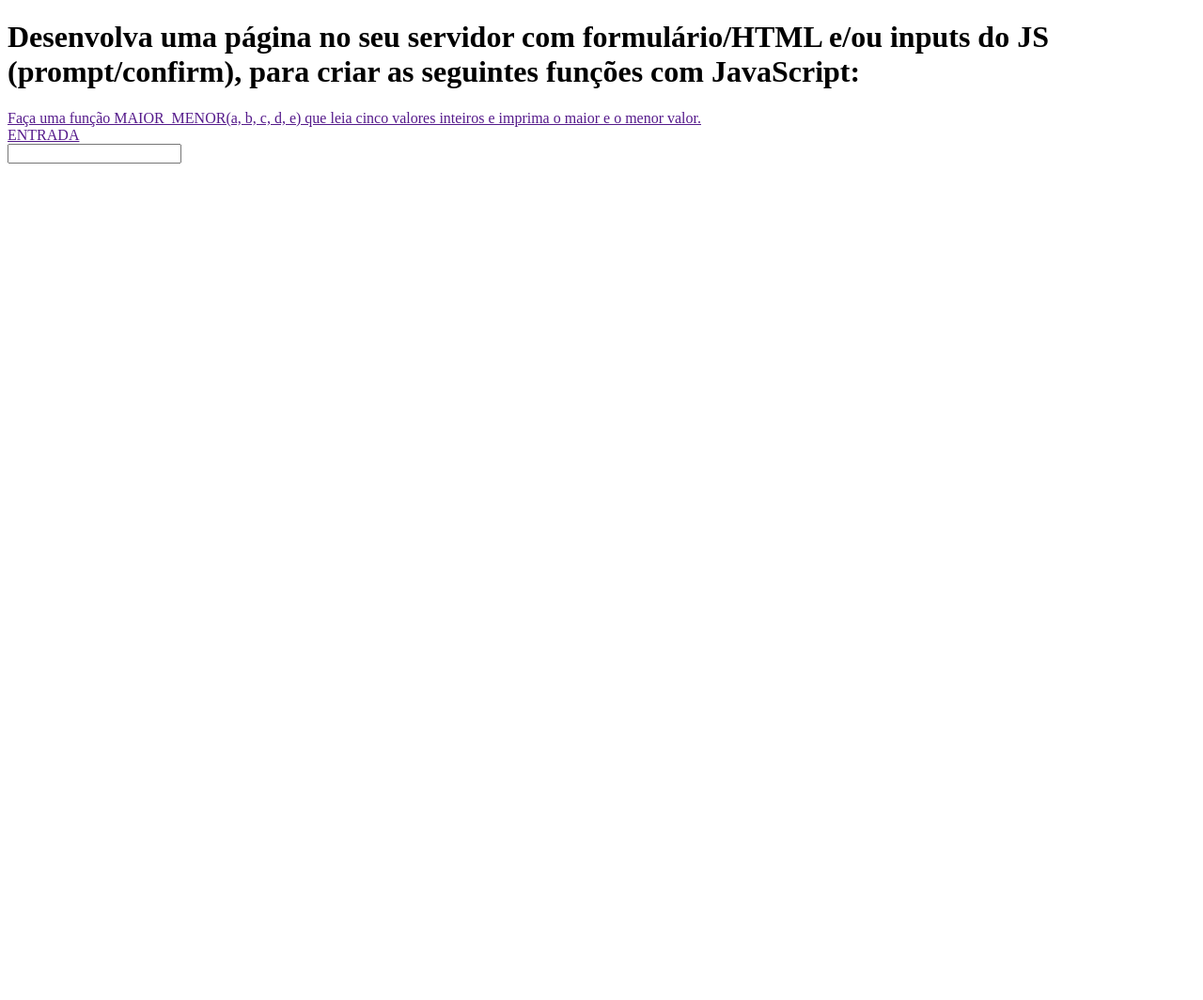
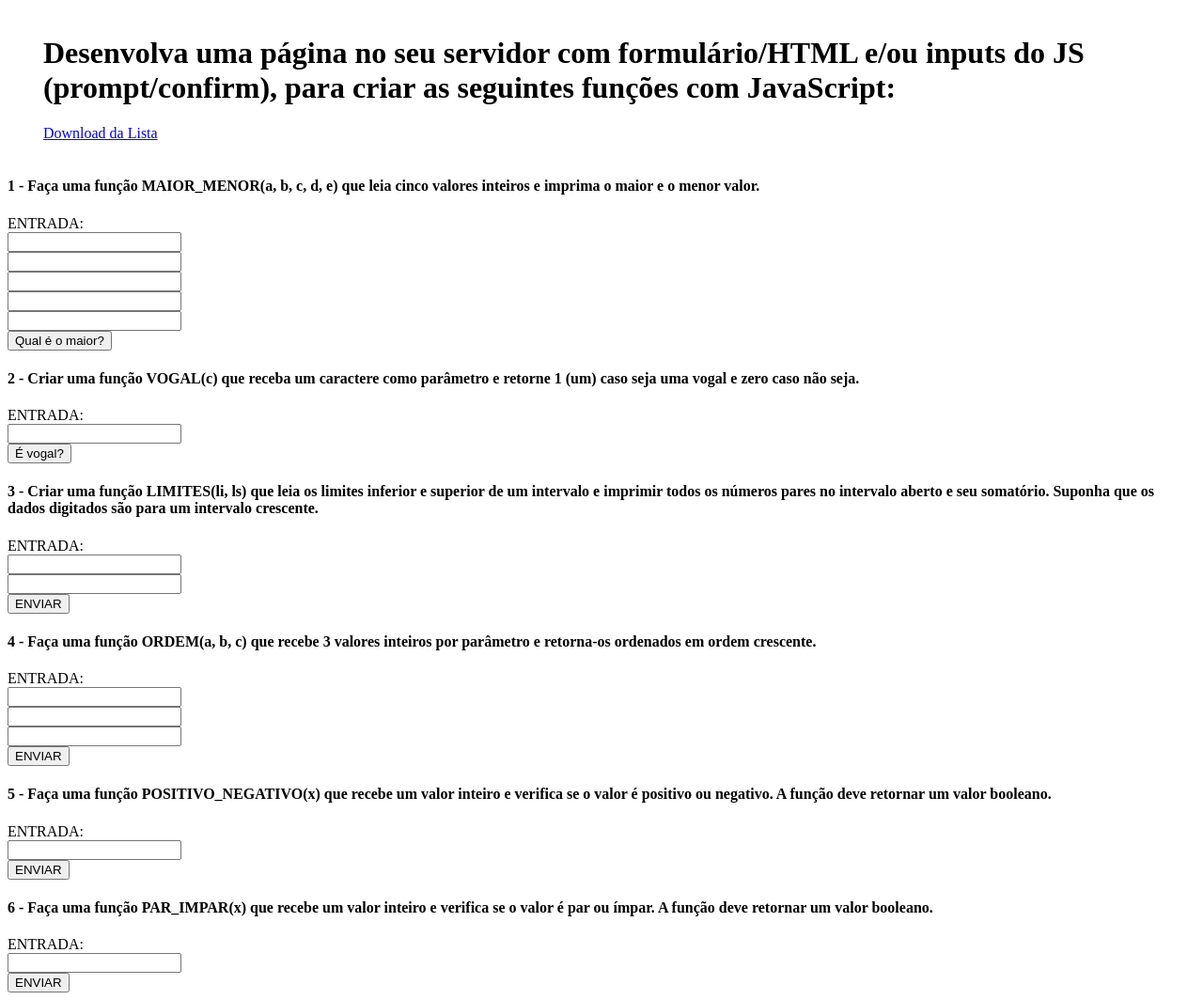
Before and after one commit to How44/si-webi-ativs, a plain HTML site: page ativ-3/index.html in a window 1280 px wide. Shown: the whole page at 94% size. Before the commit the page ends 800 px from the top, so only its background shows below. Drawn offline with Linux system fonts and the light colour scheme.

Commit message:
Add files via upload

```diff
--- a/ativ-3/index.html
+++ b/ativ-3/index.html
@@ -3,31 +3,123 @@
 <html>
     <head>
         <title>ATIVIDADE - WEB I</title>
+        <script src="script.js"></script>
     </head>
     <body>
-        <header>
+        <header style="margin: 3%;">
             <h1>
                 Desenvolva uma página no seu servidor com formulário/HTML e/ou inputs
                 do JS (prompt/confirm), para criar as seguintes funções com JavaScript:
             </h1>
-            <a href=""
+            <a href="https://github.com/gabrielsoaresdev/si-webi-ativs/raw/main/ativ-3/LISTA_EXERCICIOS_JS.pdf">Download da Lista</a>
         </header>
 
-        <div>
-            Faça uma função MAIOR_MENOR(a, b, c, d, e) que leia cinco valores
-            inteiros e imprima o maior e o menor valor.
+        <div id="q1">
+            <h4>
+                1 - Faça uma função MAIOR_MENOR(a, b, c, d, e) que leia cinco valores
+                inteiros e imprima o maior e o menor valor.
+            </h4>
             <div>
                 <div>
-                    ENTRADA
+                    ENTRADA:
                     <form>
-                        <input id="">
-
+                        <input id="int1" type="number"><br>
+                        <input id="int2" type="number"><br>
+                        <input id="int3" type="number"><br>
+                        <input id="int4" type="number"><br>
+                        <input id="int5" type="number"><br>
+                        <input type="button" onclick="execQuestao1()" value="Qual é o maior?">
                     </form>
                 </div>
             </div>
         </div>
 
+        <div id="q2">
+            <h4>
+                2 - Criar uma função VOGAL(c) que receba um caractere como parâmetro e retorne 1
+                (um) caso seja uma vogal e zero caso não seja.
+            </h4>
+            <div>
+                <div>
+                    ENTRADA:
+                    <form>
+                        <input id="char1"><br>
+                        <input type="button" onclick="execQuestao2()" value="É vogal?">
+                    </form>
+                </div>
+            </div>
+        </div>
 
+        <div id="q3">
+            <h4>
+                3 - Criar uma função LIMITES(li, ls) que leia os limites inferior e superior de um intervalo
+                e imprimir todos os números pares no intervalo aberto e seu somatório. Suponha
+                que os dados digitados são para um intervalo crescente.
 
+            </h4>
+            <div>
+                <div>
+                    ENTRADA:
+                    <form>
+                        <input id="limite1" type="number"><br>
+                        <input id="limite2" type="number"><br>
+                        <input type="button" onclick="execQuestao3()" value="ENVIAR">
+                    </form>
+                </div>
+            </div>
+        </div>
+
+        <div id="q4">
+            <h4>
+                4 - Faça uma função ORDEM(a, b, c) que recebe 3 valores inteiros por parâmetro e
+                retorna-os ordenados em ordem crescente.
+
+            </h4>
+            <div>
+                <div>
+                    ENTRADA:
+                    <form>
+                        <input id="para" type="number"><br>
+                        <input id="parb" type="number"><br>
+                        <input id="parc" type="number"><br>
+                        <input type="button" onclick="execQuestao4()" value="ENVIAR">
+                    </form>
+                </div>
+            </div>
+        </div>
+
+        <div id="q5">
+            <h4>
+                5 - Faça uma função POSITIVO_NEGATIVO(x) que recebe um valor inteiro e verifica se o
+                valor é positivo ou negativo. A função deve retornar um valor booleano.
+
+            </h4>
+            <div>
+                <div>
+                    ENTRADA:
+                    <form>
+                        <input id="xmaiormenor" type="number"><br>
+                        <input type="button" onclick="execQuestao5()" value="ENVIAR">
+                    </form>
+                </div>
+            </div>
+        </div>
+
+        <div id="q5">
+            <h4>
+                6 - Faça uma função PAR_IMPAR(x) que recebe um valor inteiro e verifica se o valor é
+                par ou ímpar. A função deve retornar um valor booleano.
+
+            </h4>
+            <div>
+                <div>
+                    ENTRADA:
+                    <form>
+                        <input id="xparimpar" type="number"><br>
+                        <input type="button" onclick="execQuestao6()" value="ENVIAR">
+                    </form>
+                </div>
+            </div>
+        </div>
     </body>
 </html>
--- /dev/null
+++ b/ativ-3/script.js
@@ -0,0 +1,80 @@
+function execQuestao1() {
+    function MAIOR_MENOR(a, b, c, d, e) {
+        var integers = [a, b, c, d, e];
+        integers.sort();
+        alert("O menor: " + integers[0] + "\nO maior: " + integers[4]);
+    }
+
+    MAIOR_MENOR(
+        document.getElementById('int1').value,
+        document.getElementById('int2').value,
+        document.getElementById('int3').value,
+        document.getElementById('int4').value,
+        document.getElementById('int5').value
+    );
+}
+
+function execQuestao2() {
+    function VOGAL(c) {
+        return (c == 'a' || c == 'e' || c == 'i' || c == 'o' || c == 'u') ? 1 : 0;
+    }
+
+    alert(VOGAL(document.getElementById('char1').value));
+}
+
+function execQuestao3() {
+    function LIMITES(li, ls) {
+        if (li % 2 == 0)
+            li += 2;
+        else
+            li += 1;
+
+        var pares = [];
+        var soma = 0;
+        for (li; li < ls; li += 2) {
+            pares.push(li);
+            soma += li;
+        }
+
+        return {
+            paresDoIntervalo: pares,
+            somaDosPares: soma
+        };
+    }
+
+    saida = LIMITES(
+        parseInt(document.getElementById('limite1').value),
+        parseInt(document.getElementById('limite2').value)
+    );
+    alert('Intervalo: ' + saida.paresDoIntervalo + '\nSoma: ' + saida.somaDosPares);
+}
+
+function execQuestao4() {
+    function ORDEM(a, b, c) {
+        elementos = [a, b, c];
+        elementos.sort();
+        return elementos;
+    }
+
+    alert(ORDEM(
+        document.getElementById('para').value,
+        document.getElementById('parb').value,
+        document.getElementById('parc').value
+    ));
+}
+
+function execQuestao5() {
+    function POSITIVO_NEGATIVO(x) {
+        return x >= 0;
+    }
+
+    alert(POSITIVO_NEGATIVO(document.getElementById('xmaiormenor').value));
+}
+
+function execQuestao6() {
+    function PAR_IMPAR(x) {
+        return x % 2 == 0;
+    }
+
+    alert(PAR_IMPAR(document.getElementById('xparimpar').value));
+}
```
Also changed, not shown: 1 other file.
